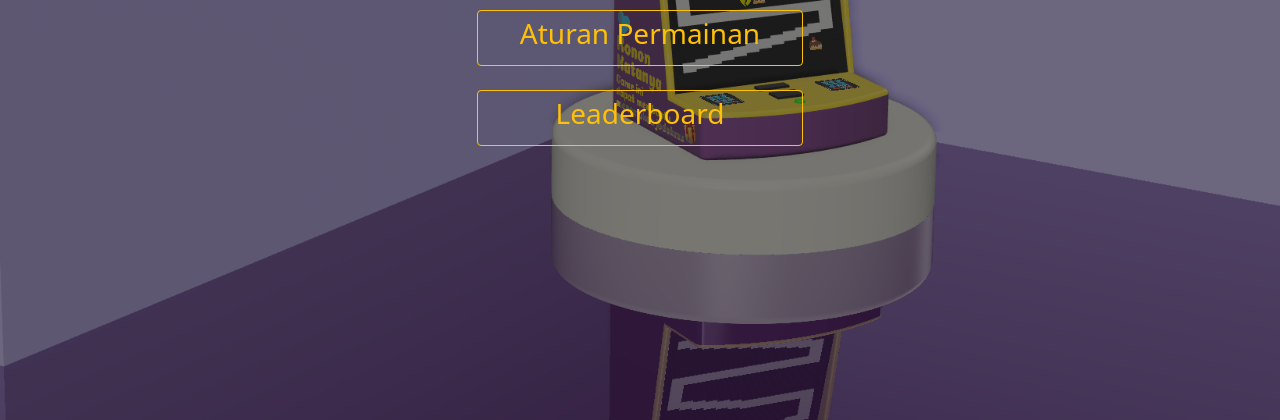
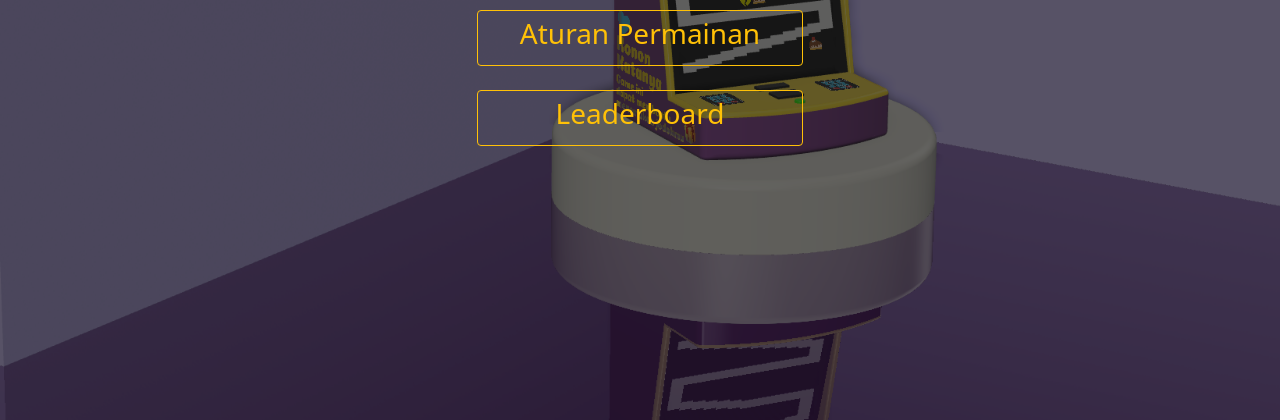
Before and after one commit to wilsenw/scoreboard, a plain HTML site: page index.html in a window 1280 px wide. Shown: the part 380-800 px from the top of the page. Drawn offline with nearby package versions, Linux system fonts and the light colour scheme.

Commit message:
Update index.html

```diff
--- a/index.html
+++ b/index.html
@@ -12,7 +12,7 @@
 <body>
     <div class="home">
         <div class="mask d-flex align-items-center"
-            style="background-color: rgba(0, 0, 0, 0.5); height: 100vh; width: 100vw;">
+            style="background-color: rgba(0, 0, 0, 0.6); height: 100vh; width: 100vw;">
             <div class="col text-center">
                 <div class="row ">
                     <h1>Guess For Love</h1>
```
